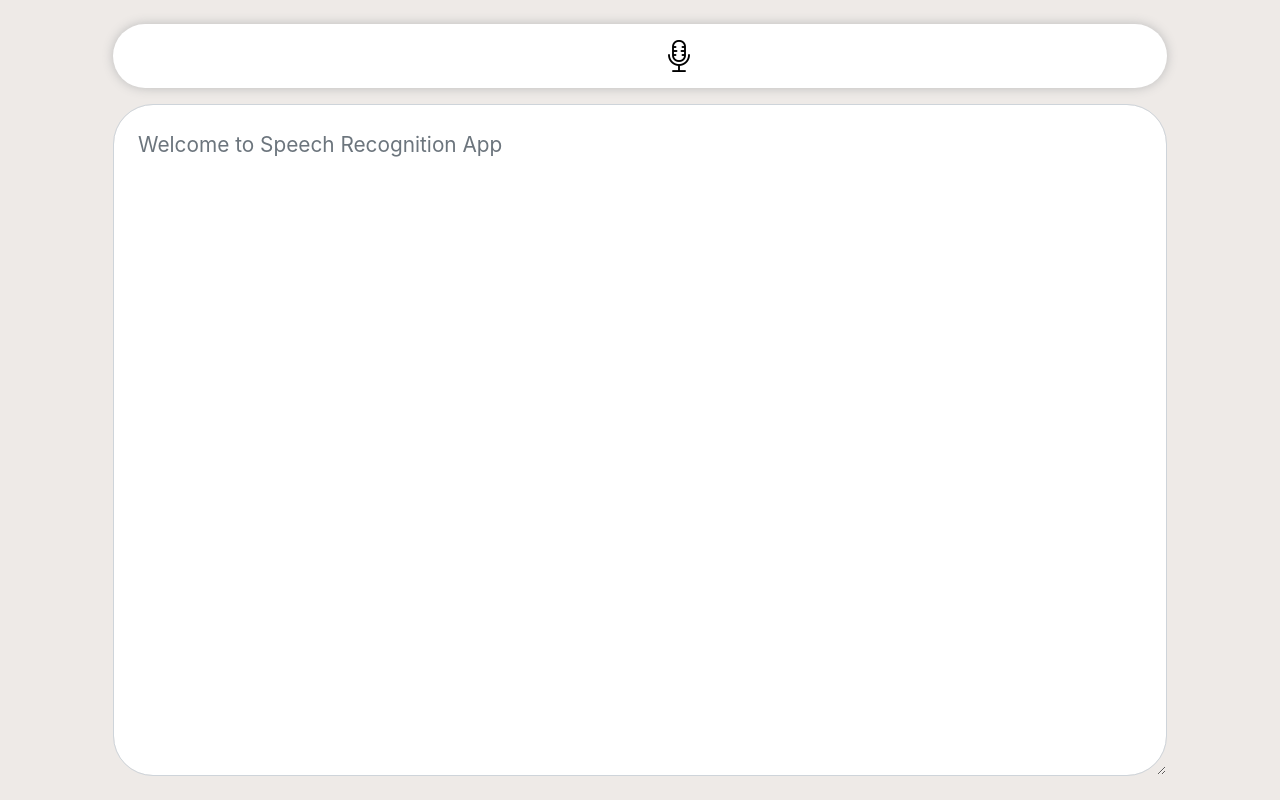
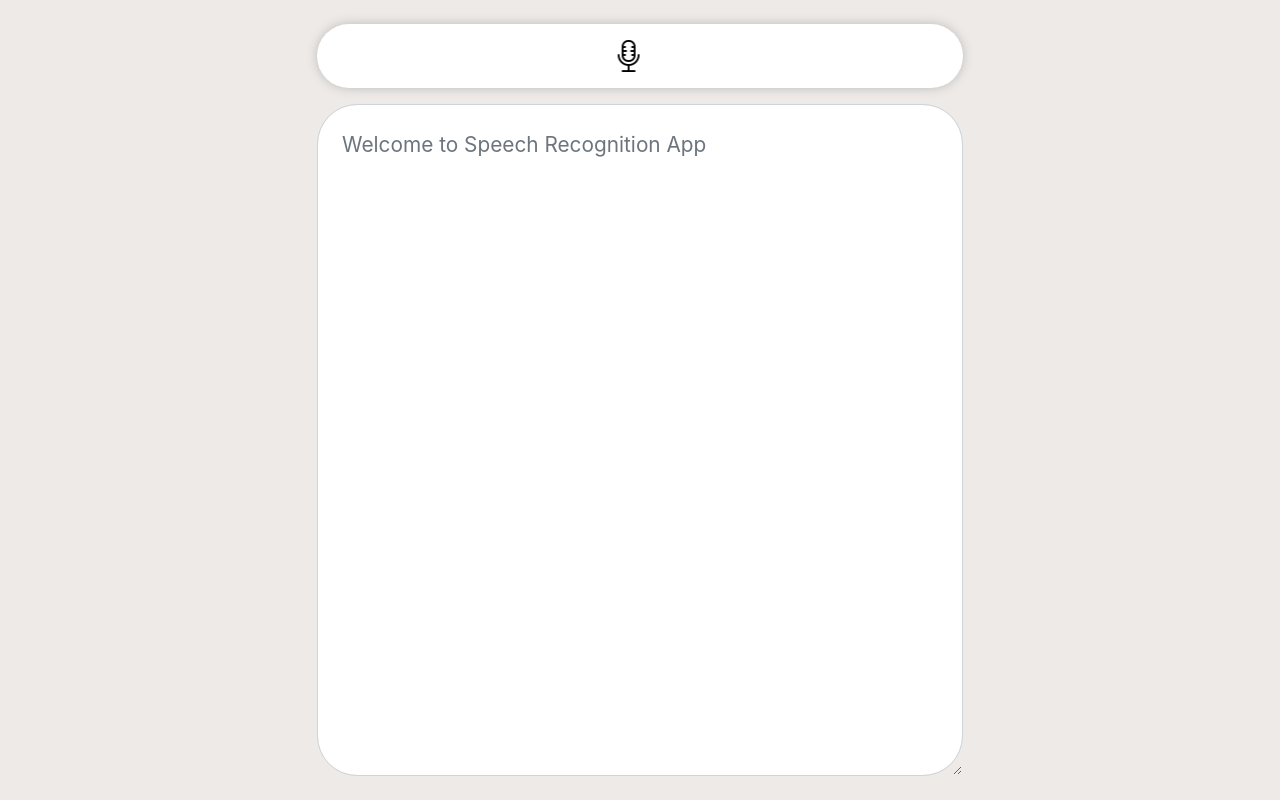
Before and after one commit to abdallahmagdy15/GoogleSpeechApp, an Angular app: page / in a window 1280 px wide. Built offline with nearby package versions, Linux system fonts and the light colour scheme.

Commit message:
changes in toggling record button animation

```diff
--- a/src/app/app.component.css
+++ b/src/app/app.component.css
@@ -1,28 +1,36 @@
 img.icon {
-    height:2rem;
+    height: 2rem;
     cursor: pointer;
+}
 
-}
-.animatedToRight{
+.animatedToRight {
     animation-duration: .4s;
-    animation-name:bounceFromLeft ;
+    animation-name: bounceFromLeft;
     animation-fill-mode: both;
 }
-.animatedBack{
+
+.animatedBack {
     animation-duration: .4s;
-    animation-name:bounceFromRight ;
+    animation-name: bounceFromRight;
     animation-fill-mode: both;
 }
+
 .wrapper {
     width: 100%;
     height: 100vh;
-    padding: 1.5rem 10%;
+    padding: 1.5rem;
     background-color: #eeeae7;
+}
+
+.innerwrapper {
+    width: 90%;
+    margin: 0 auto;
+    height: 100%;
     display: flex;
     flex-direction: column;
 }
 
-.floating-header{
+.floating-header {
     justify-content: space-between;
     padding: 1rem 1.5rem;
     margin-bottom: 1rem;
@@ -30,6 +38,7 @@ img.icon {
     border-radius: 2.5rem;
     box-shadow: 0px 0px 11px #bbbbbb;
 }
+
 .circle-textarea {
     border-radius: 2.5rem;
     height: 100%;
@@ -38,12 +47,10 @@ img.icon {
     box-sizing: border-box;
     font-size: 1.3rem;
 }
-
-
 @keyframes bounceFromLeft {
     0% {
         opacity: 0;
-       transform: translateX(-35vw);
+        transform: translateX(-37vw);
     }
     60% {
         opacity: 1;
@@ -64,12 +71,51 @@ img.icon {
     }
     60% {
         opacity: 1;
-       transform: translateX(-38vw);
+        transform: translateX(-39vw);
     }
     80% {
-       transform: translateX(-33vw);
+        transform: translateX(-34vw);
     }
     100% {
-       transform: translateX(-35vw);
+        transform: translateX(-36vw);
     }
 }
+
+@media(min-width:768px) {
+    .innerwrapper {
+        width: 50%;
+    }
+    @keyframes bounceFromLeft {
+        0% {
+            opacity: 0;
+            transform: translateX(-23vw);
+        }
+        60% {
+            opacity: 1;
+            transform: translateX(2vw);
+        }
+        80% {
+            transform: translateX(-1vw);
+        }
+        100% {
+            transform: translateX(0);
+        }
+    }
+
+    @keyframes bounceFromRight {
+        0% {
+            opacity: 0;
+            transform: translateX(0);
+        }
+        60% {
+            opacity: 1;
+            transform: translateX(-26vw);
+        }
+        80% {
+            transform: translateX(-20vw);
+        }
+        100% {
+            transform: translateX(-23vw);
+        }
+    }
+}
--- a/src/app/app.component.html
+++ b/src/app/app.component.html
@@ -1,4 +1,5 @@
 <div class="wrapper">
+    <div class="innerwrapper">
         <div class="row floating-header" style="justify-content: space-between;">
             <span class="lead">{{(isRecording)?'Listening...':''}}</span>
             <img class="icon" [ngClass]="{'animatedToRight':isRecording,'animatedBack':!isRecording}" [src]="isRecording?'../../assets/recording.gif':'../../assets/microphone.png'"
@@ -8,3 +9,4 @@
             <textarea placeholder="Welcome to Speech Recognition App" class="form-control circle-textarea" [(ngModel)]="text" ></textarea>
         </div>
     </div>
+</div>
```
Lines whose indentation alone changed are shown as unchanged.
